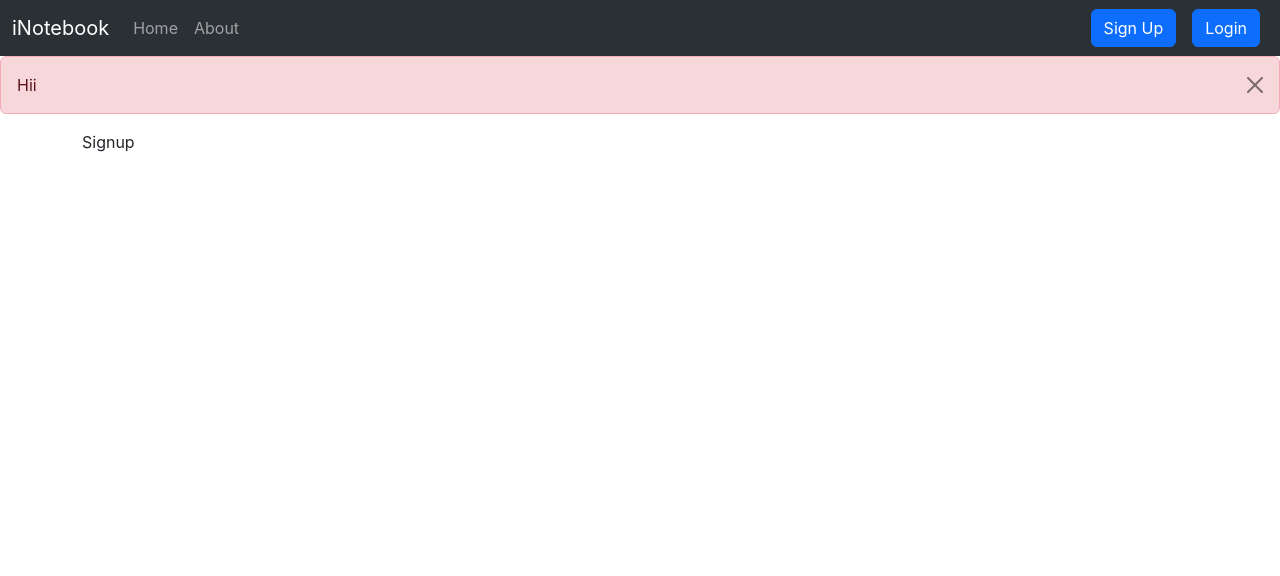
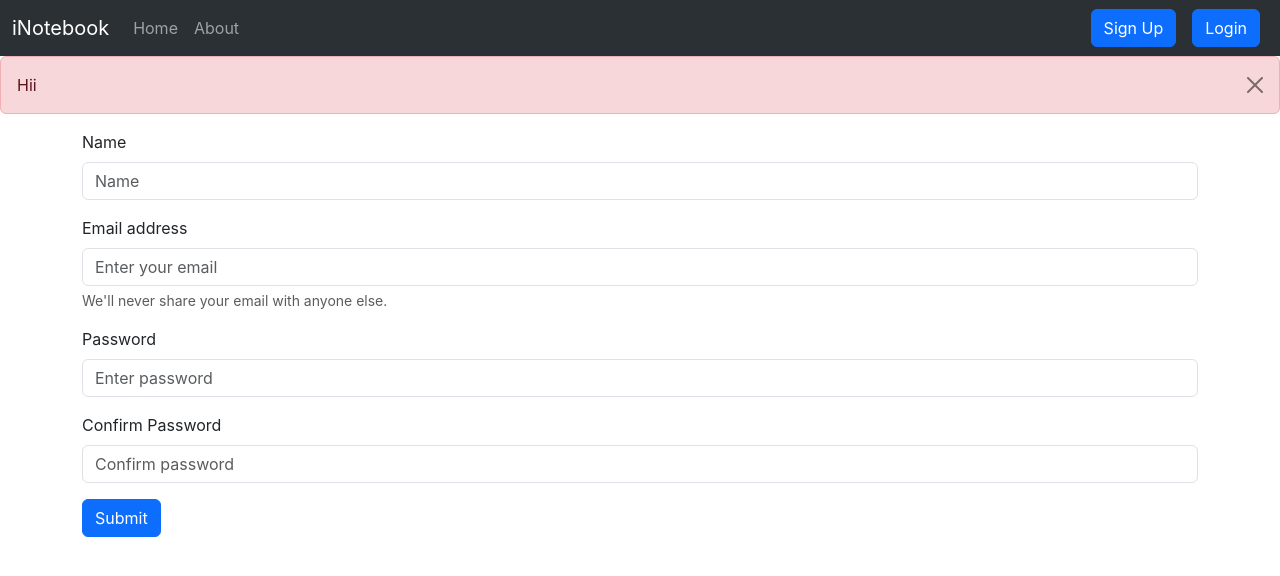
Before and after one commit to charankulal/iNotes, a React (Create React App) app: page /signup in a window 1280 px wide. Shown: the top 576 px of the page. Built offline with nearby package versions, Linux system fonts and the light colour scheme.

Commit message:
Completed signup component

```diff
--- a/src/Components/SignUp.js
+++ b/src/Components/SignUp.js
@@ -1,11 +1,118 @@
-import React from 'react'
+import React, { useState } from "react";
+import { useNavigate } from "react-router-dom";
 
 const SignUp = () => {
+  const [credentials, setCredentials] = useState({
+    name: "",
+    email: "",
+    password: "",
+    cpassword: "",
+  });
+  let history = useNavigate();
+
+  const handleSubmit = async (e) => {
+    e.preventDefault();
+
+    const host = "http://localhost:5000";
+    const response = await fetch(`${host}/api/auth/createuser`, {
+      method: "POST",
+      headers: {
+        "Content-Type": "application/json",
+      },
+      body: JSON.stringify({
+        name: credentials.name,
+        email: credentials.email,
+        password: credentials.password,
+      }),
+    });
+    var json = await response.json();
+    console.log(json);
+
+    if (json.success) {
+      localStorage.setItem("token", json);
+      history("/");
+      // console.log("Passed "+json)
+    } else {
+      alert("Invalid Credentials");
+    }
+  };
+
+  const onChange = (e) => {
+    setCredentials({ ...credentials, [e.target.name]: e.target.value });
+  };
+
   return (
-    <div>
-      Signup
-    </div>
-  )
-}
+    <>
+      <form onSubmit={handleSubmit}>
+        <div className="mb-3">
+          <label htmlFor="username" className="form-label">
+            Name
+          </label>
+          <input
+            type="text"
+            className="form-control"
+            id="username"
+            onChange={onChange}
+            name="name"
+            placeholder="Name"
+            required
+          />
+        </div>
+        <div className="mb-3">
+          <label htmlFor="email" className="form-label">
+            Email address
+          </label>
+          <input
+            type="email"
+            className="form-control"
+            id="email"
+            name="email"
+            onChange={onChange}
+            aria-describedby="emailHelp"
+            placeholder="Enter your email"
+            required
+          />
+          <div id="emailHelp" className="form-text">
+            We'll never share your email with anyone else.
+          </div>
+        </div>
+        <div className="mb-3">
+          <label htmlFor="password" className="form-label">
+            Password
+          </label>
+          <input
+            type="password"
+            className="form-control"
+            id="password"
+            onChange={onChange}
+            name="password"
+            placeholder="Enter password"
+            required
+            minLength={8}
+          />
+        </div>
+        <div className="mb-3">
+          <label htmlFor="cpassword" className="form-label">
+            Confirm Password
+          </label>
+          <input
+            type="password"
+            className="form-control"
+            id="cpassword"
+            onChange={onChange}
+            name="cpassword"
+            placeholder="Confirm password"
+            required
+            minLength={8}
+          />
+        </div>
 
-export default SignUp
+        <button type="submit" className="btn btn-primary">
+          Submit
+        </button>
+      </form>
+    </>
+  );
+};
+
+export default SignUp;
```
Also changed, not shown: 1 other file (tests, documents, lock files or other folders).
